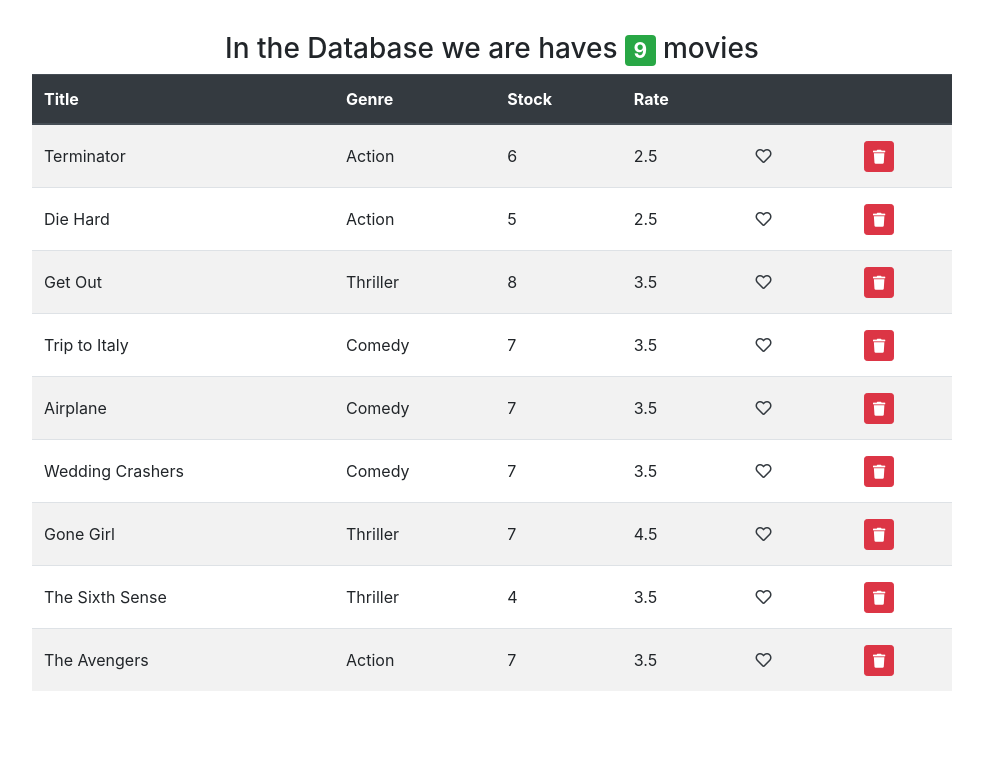
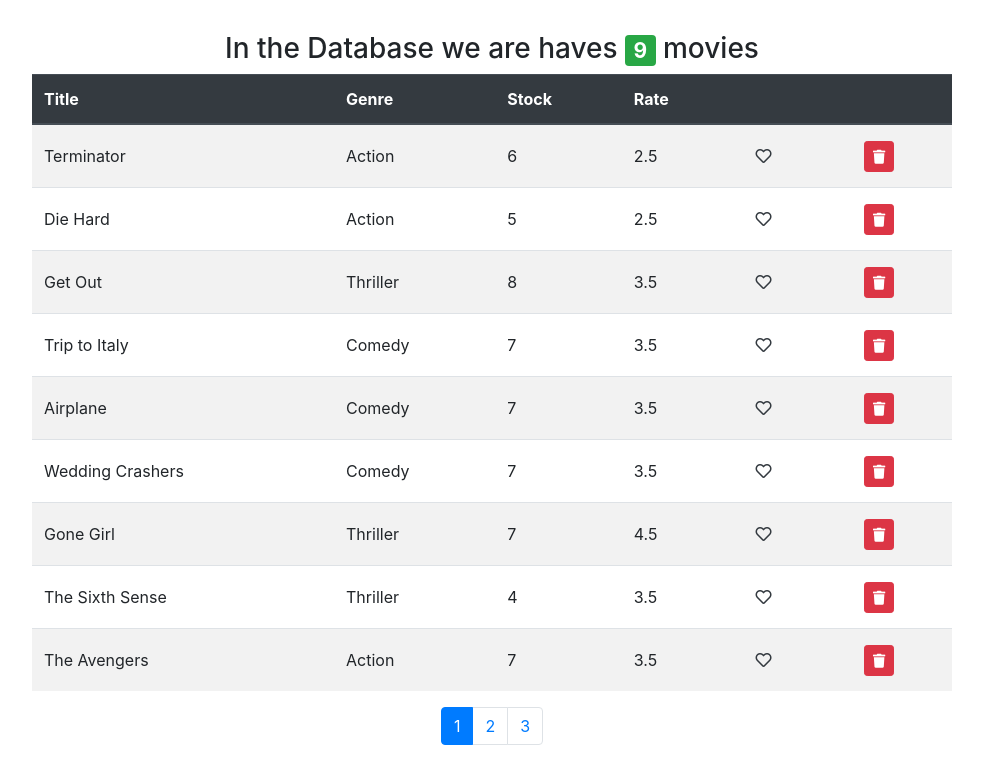
Before and after one commit to mrSerhi/Vidly, a React (Create React App) app: page / in a window 1280 px wide. Shown: the top 784 px of the page, without its empty margins (148-1131 px from the left). Built offline with nearby package versions, Linux system fonts and the light colour scheme.

Commit message:
Handler for changes on pagination. Check current page and set active

```diff
--- a/src/App.js
+++ b/src/App.js
@@ -13,7 +13,8 @@ class App extends Component {
   state = {
     movies: [],
     loaded: false,
-    contentPerPage: 9
+    contentPerPage: 4,
+    currentPage: 1
   };
 
   componentDidMount() {
@@ -54,9 +55,14 @@ class App extends Component {
     });
   };
 
+  handlePaginationClick = (e, page) => {
+    e.preventDefault();
+    this.setState({ currentPage: page });
+  };
+
   displayTable = () => {
-    const { movies, loaded, contentPerPage } = this.state;
-    const length = movies.length;
+    const { movies, loaded, contentPerPage, currentPage } = this.state;
+    const { length } = movies;
 
     if (loaded) {
       return (
@@ -67,7 +73,12 @@ class App extends Component {
             onDeleted={this.handleDeleteClick}
             onLiked={this.handleLikedToggle}
           />
-          <Pagination itemsLength={length} itemsPerPage={contentPerPage} />
+          <Pagination
+            itemsLength={length}
+            itemsPerPage={contentPerPage}
+            currentPage={currentPage}
+            onChangePagination={this.handlePaginationClick}
+          />
         </React.Fragment>
       );
     }
--- a/src/components/layout/pagination/pagination.js
+++ b/src/components/layout/pagination/pagination.js
@@ -2,7 +2,12 @@ import React from "react";
 import PropTypes from "prop-types";
 import uuid from "uuid";
 
-const Pagination = ({ itemsLength, itemsPerPage }) => {
+const Pagination = ({
+  itemsLength,
+  itemsPerPage,
+  currentPage,
+  onChangePagination
+}) => {
   const createPagination = (itemsLength, itemsPerPage) => {
     const numOfPages = Math.ceil(itemsLength / itemsPerPage);
     if (numOfPages === 1) return null; // hide pagination if result is a one page
@@ -15,12 +20,18 @@ const Pagination = ({ itemsLength, itemsPerPage }) => {
 
   const paginationItems = () => {
     const pagination = createPagination(itemsLength, itemsPerPage);
+
     if (pagination !== null) {
-      pagination.map(item => {
+      return pagination.map(page => {
+        const active = currentPage === page ? "page-item active" : "page-item";
         return (
-          <li key={uuid()} className="page-item">
-            <a className="page-link" href="#!">
-              {item}
+          <li key={uuid()} className={active}>
+            <a
+              onClick={e => onChangePagination(e, page)}
+              className="page-link"
+              href="#!"
+            >
+              {page}
             </a>
           </li>
         );
@@ -28,6 +39,7 @@ const Pagination = ({ itemsLength, itemsPerPage }) => {
     }
     return null;
   };
+
   return (
     <div className="col-md-12 d-flex justify-content-center">
       <ul className="pagination">{paginationItems()}</ul>
```
